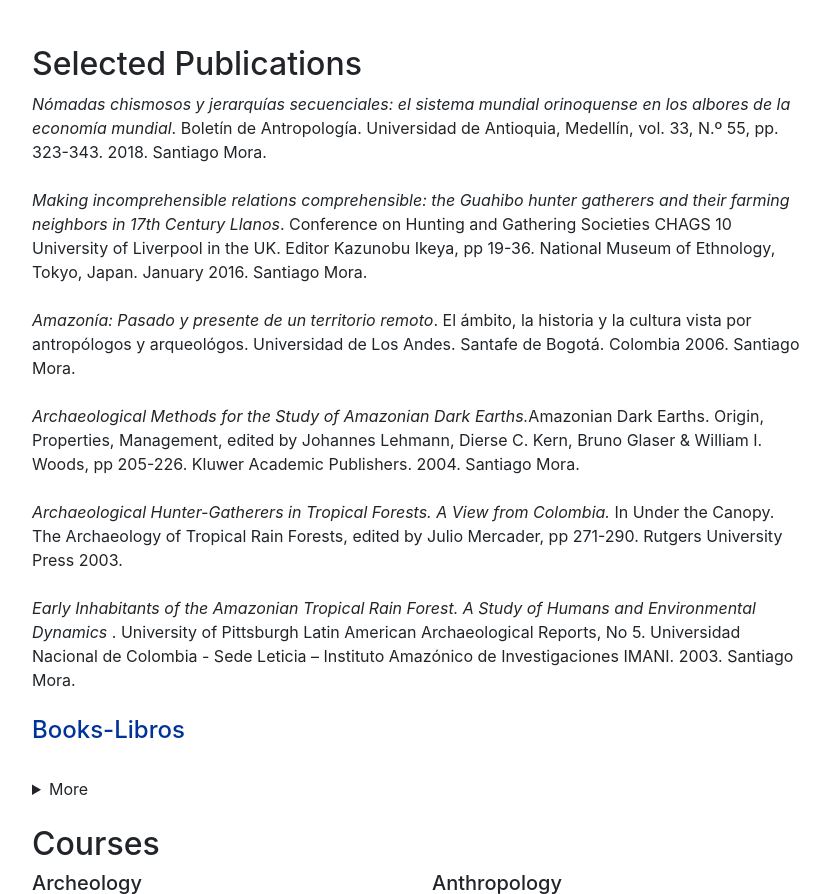
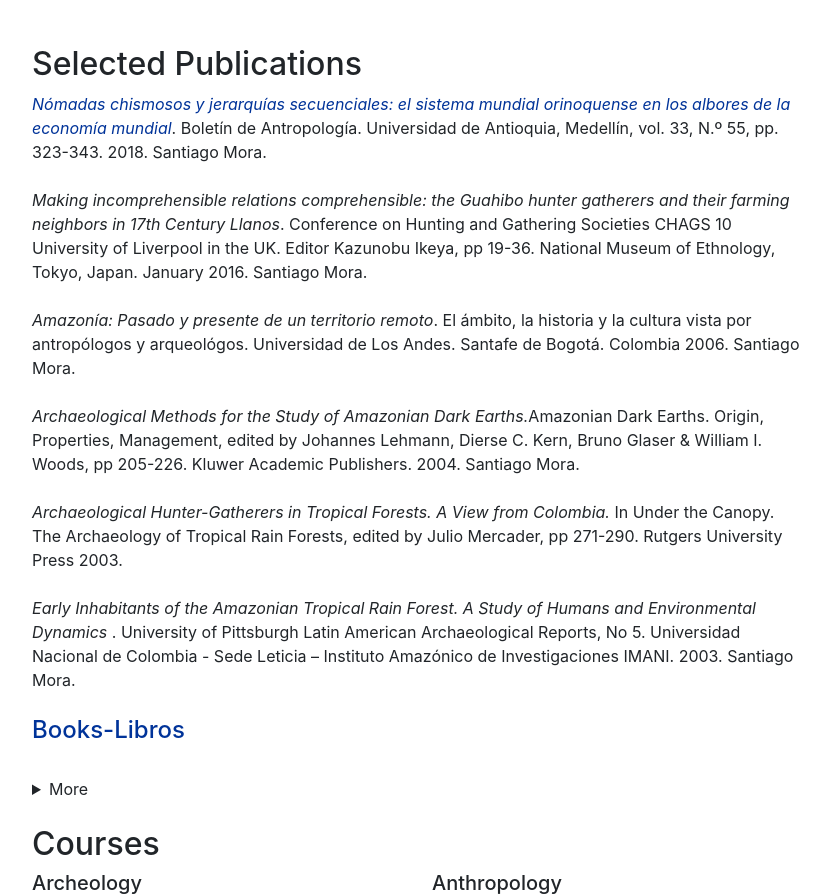
Before and after one commit to santiago-mora/santiago-mora.github.io, a plain HTML site: page index.html in a window 1280 px wide. Shown: the part 925-1819 px from the top of the page, without its empty margins (223-1053 px from the left). Drawn offline with nearby package versions, Linux system fonts and the light colour scheme.

Commit message:
PDF nuevo

```diff
--- a/index.html
+++ b/index.html
@@ -222,7 +222,7 @@
                 <h2 id="publications">Selected Publications</h2>
                 <ul style="margin: 0; padding: 0;">
                     <li>
-                        <em>Nómadas chismosos y jerarquías secuenciales: el sistema mundial orinoquense en los albores de la economía mundial</em>. Boletín de Antropología. Universidad de Antioquia, Medellín, vol. 33, N.º
+                        <em><a href="PDFs/44-0055.pdf">Nómadas chismosos y jerarquías secuenciales: el sistema mundial orinoquense en los albores de la economía mundial</a></em>. Boletín de Antropología. Universidad de Antioquia, Medellín, vol. 33, N.º
                                 55, pp. 323-343. 2018. Santiago Mora.
                     </li>
                     <br>
```
Also changed, not shown: 1 other file.
